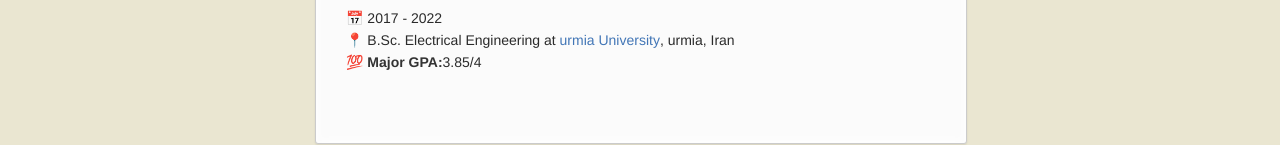
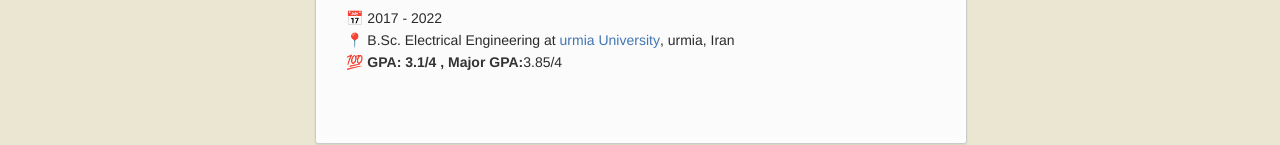
Before and after one commit to AlirezaAlivand/alirezaalivandgithub.io-, a plain HTML site: page pages/education.html in a window 1280 px wide. Shown: the part 353-498 px from the top of the page. Drawn offline with nearby package versions, Linux system fonts and the light colour scheme; a script that the page names is missing; a web font is replaced by a local one.

Commit message:
Update education.html

```diff
--- a/pages/education.html
+++ b/pages/education.html
@@ -72,7 +72,7 @@
 <br />
 
 
-💯 <strong>Major GPA:</strong>3.85/4</p>
+💯 <strong>GPA: 3.1/4  , Major GPA:</strong>3.85/4</p>
 
 
       </section>
```
